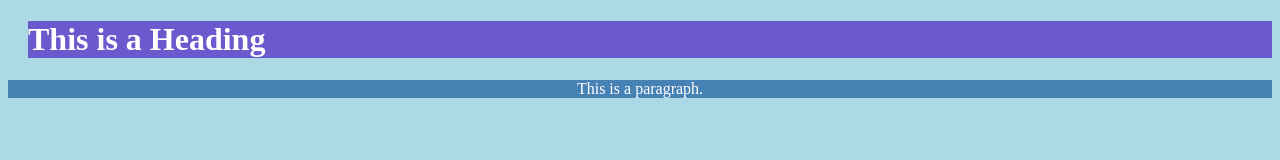
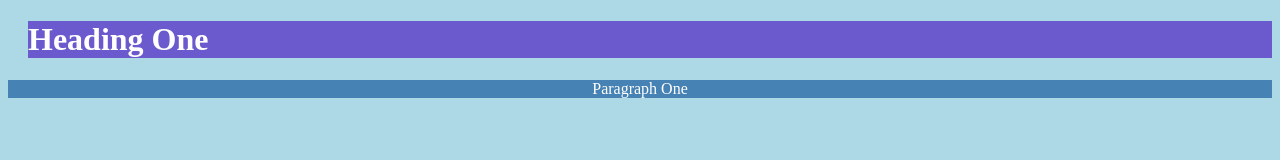
Before and after one commit to hennyboi/websites, a plain HTML site: page index.html in a window 1280 px wide. Drawn offline with Linux system fonts and the light colour scheme.

Commit message:
Update index.html

```diff
--- a/index.html
+++ b/index.html
@@ -2,10 +2,10 @@
 <html>
     <head>
         <link rel="stylesheet" type="text/css" href="mystyle.css">
-        <title>Page Title</title>
+        <title>Michael Shallenberger</title>
     </head>
     <body>
-        <h1>This is a Heading</h1>
-        <p>This is a paragraph.</p>
+        <h1>Heading One</h1>
+        <p>Paragraph One</p>
     </body>
 </html>
```
